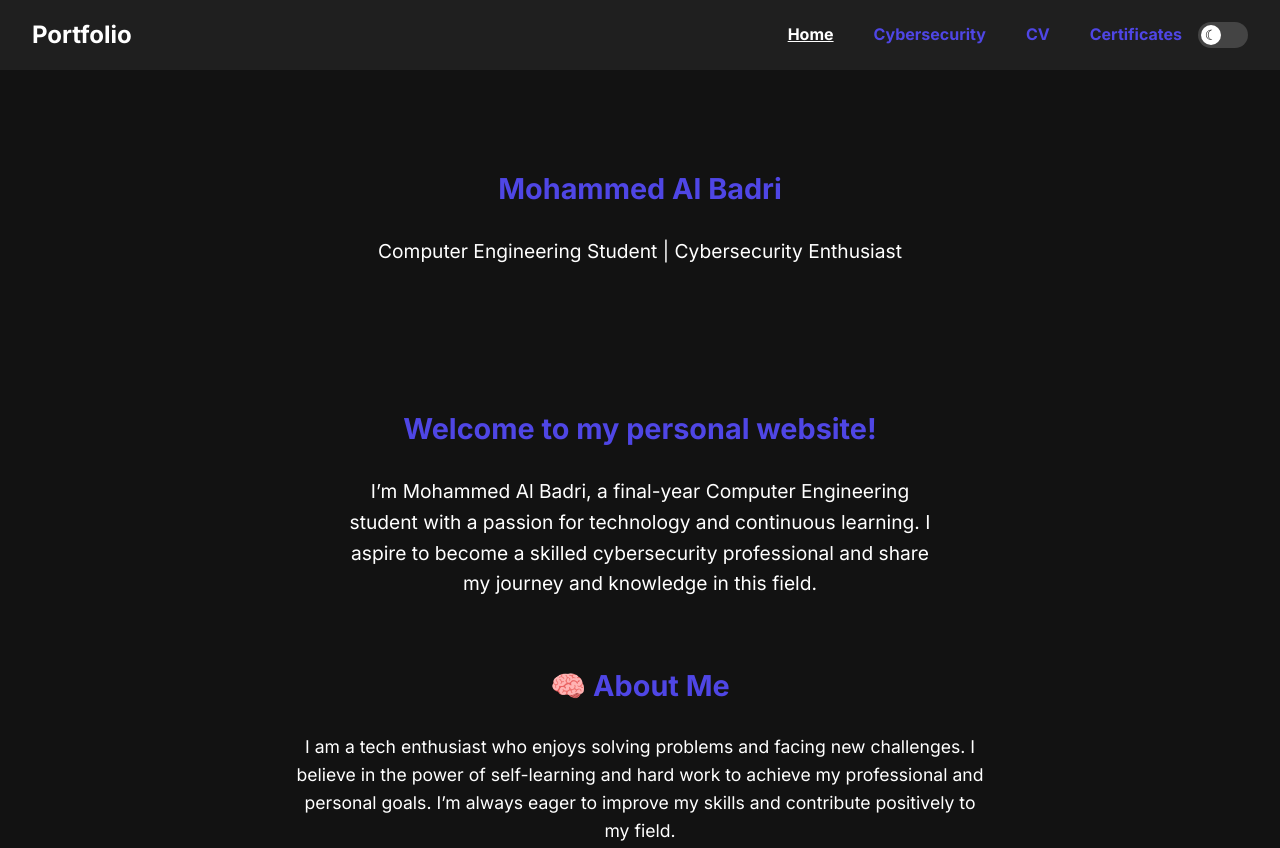
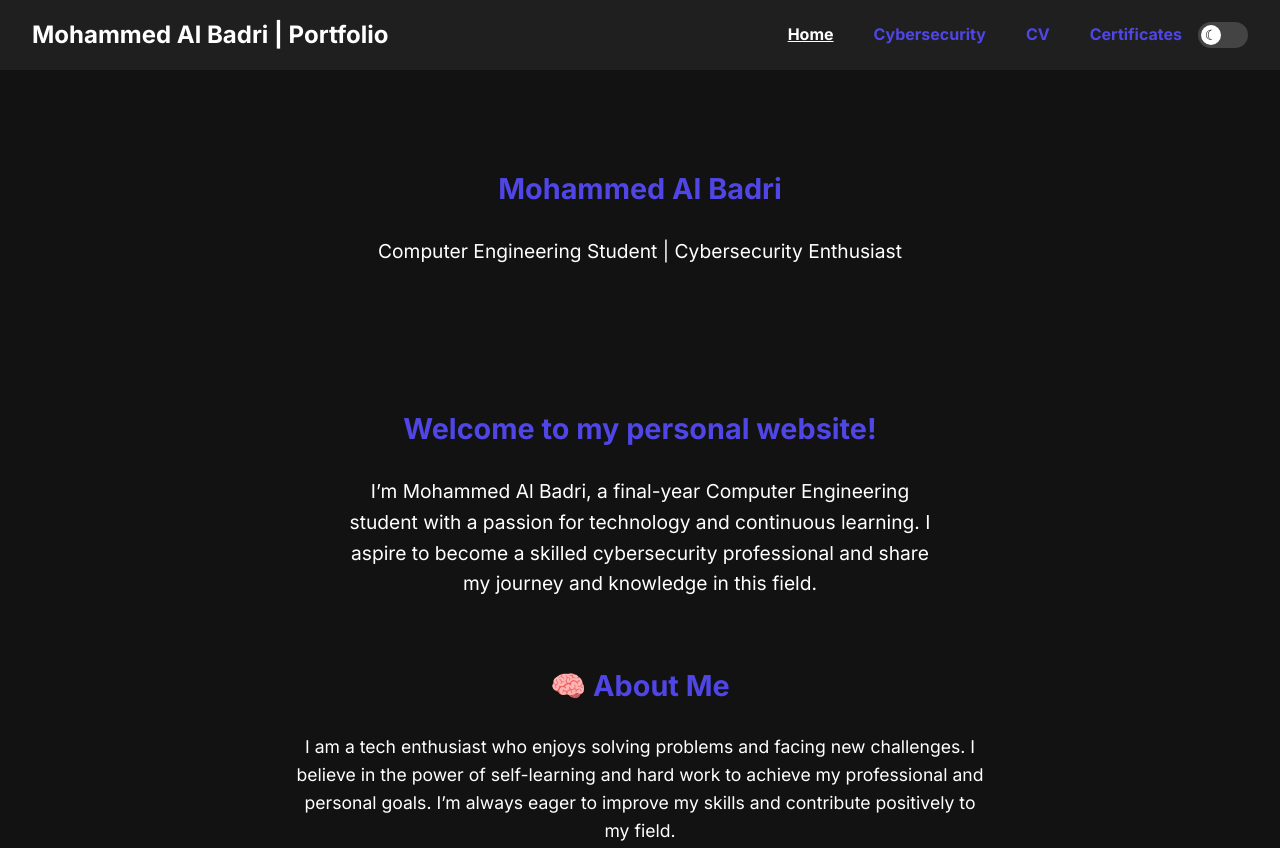
Before and after one commit to RealMohd/My-Site, a plain HTML site: page index.html in a window 1280 px wide. Shown: the top 848 px of the page. Drawn offline with Linux system fonts and the light colour scheme.

Commit message:
Update index.html

```diff
--- a/index.html
+++ b/index.html
@@ -335,7 +335,7 @@
 </head>
 <body>
   <header>
-    <h1>Portfolio</h1>
+    <h1>Mohammed Al Badri | Portfolio</h1>
 
     <!-- Hamburger for mobile -->
     <div class="hamburger" aria-label="Menu" aria-expanded="false" role="button" tabindex="0">
```
